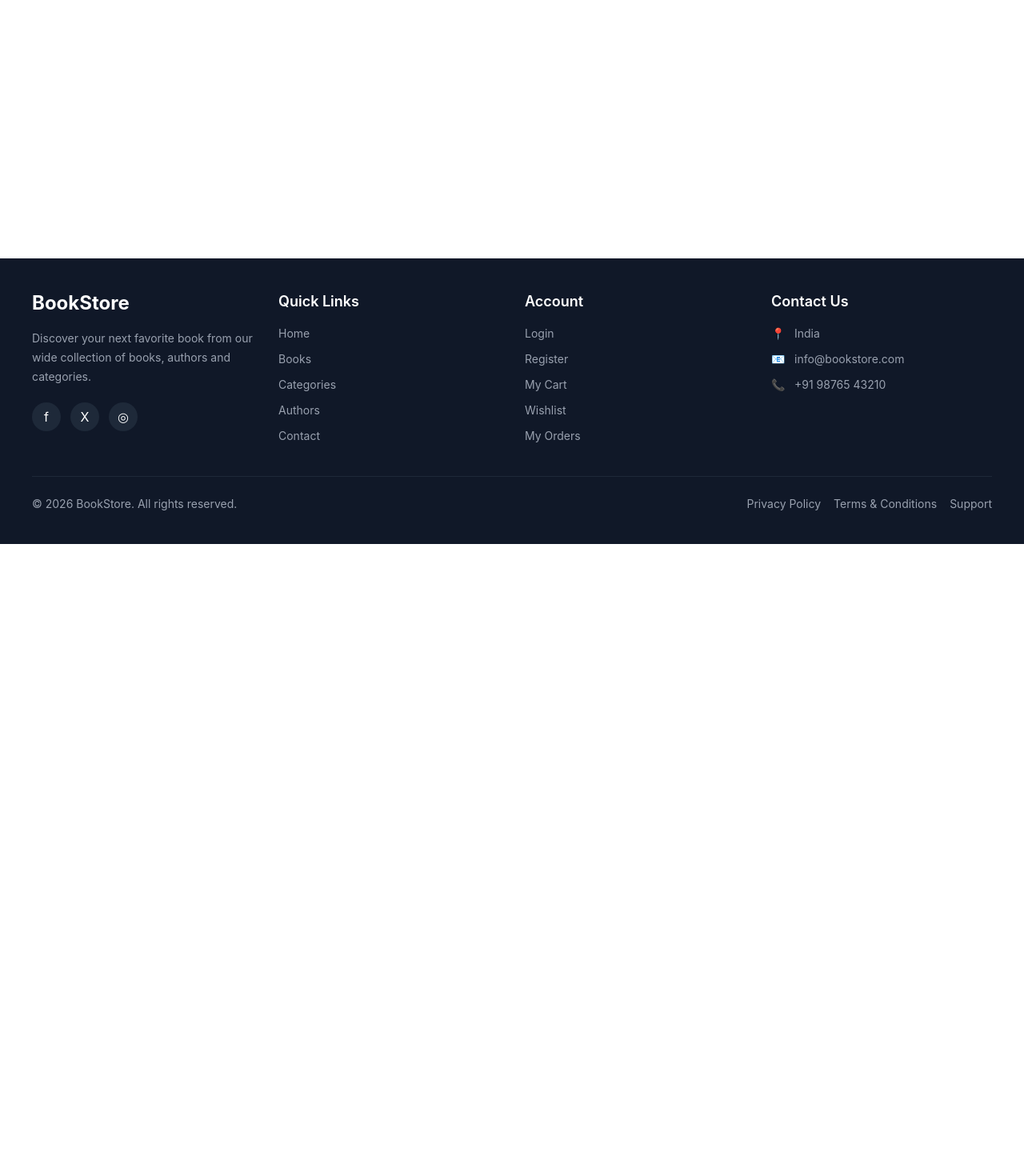
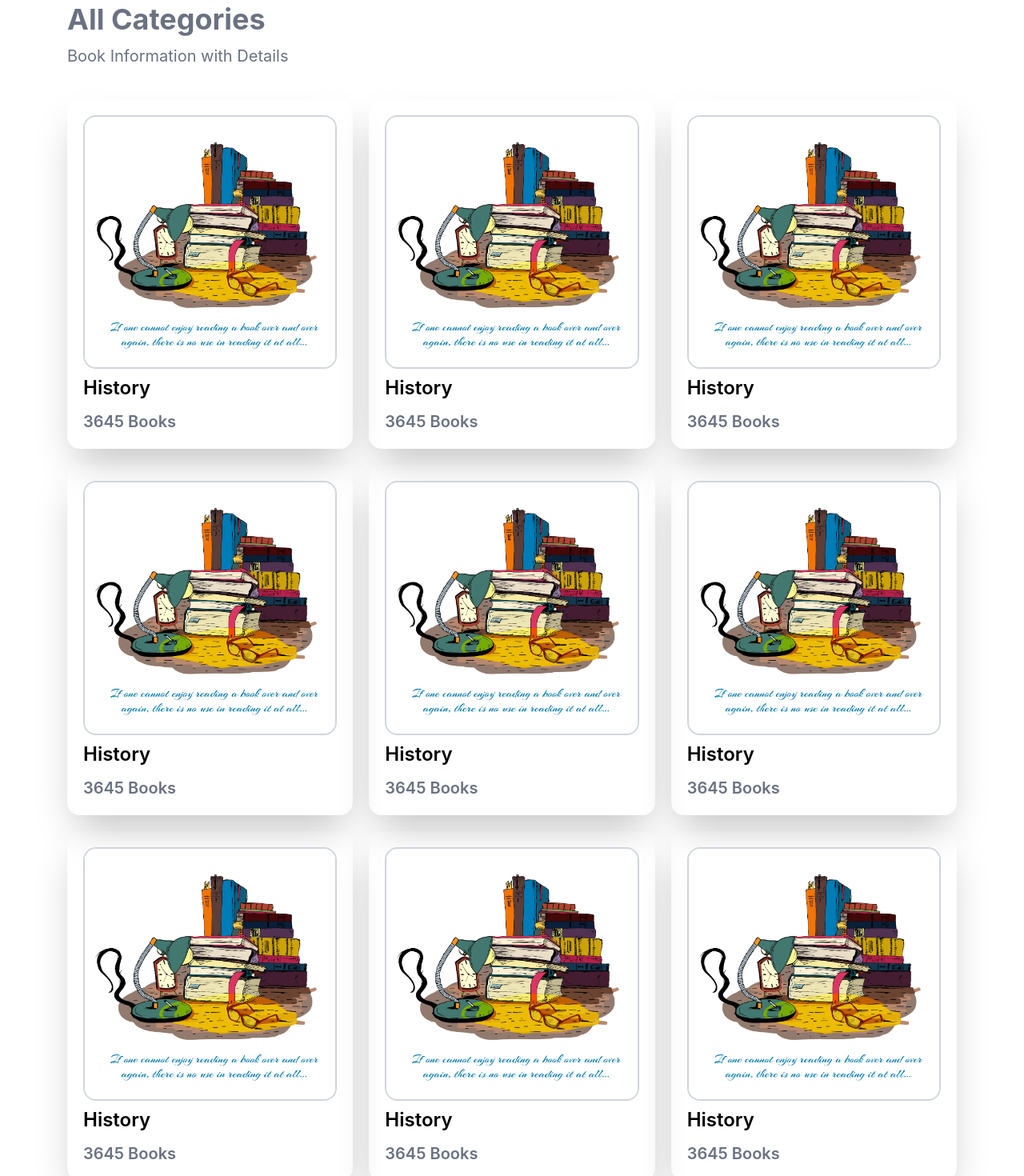
Before and after one commit to Sachinyadavsk/book-library-store, a React app: page /categories in a window 1280 px wide. Shown: the part 120-1590 px from the top of the page at 80% size. Before the commit the page ends 800 px from the top, so only its background shows below. Built offline with nearby package versions, Linux system fonts and the light colour scheme; the HTML template or start-up script is replaced by a standard one.

Commit message:
category content update

```diff
--- a/src/pages/website/Authors.jsx
+++ b/src/pages/website/Authors.jsx
@@ -6,7 +6,7 @@ import authresimag3 from '../../assets/authers3.jpg';
 const Authors = () => {
   return (
     <div className='max-w-7xl mx-auto py-10 px-8'>
-      <div className="max-w-3xl mx-auto text-center">
+      <div className="max-w-4xl mx-auto">
         <h3 className='text-3xl text-gray-600 font-semibold'>Authors Publications</h3>
         <p className='text-lg text-gray-500 my-2'>Authors list and wih relation the books name</p>
       </div>
--- a/src/pages/website/Categories.jsx
+++ b/src/pages/website/Categories.jsx
@@ -1,10 +1,85 @@
-import React from 'react'
+import React from 'react';
+import catimage from '../../assets/cat.jpg';
 
 const Categories = () => {
   return (
-    <div>
+    <section className="max-w-full mx-auto py-10 px-4">
+      <div className="max-w-6xl mx-auto py-5 px-5">
+        <h6 className='text-4xl text-gray-500 font-bold'>All Categories</h6>
+        <p className='text-xl text-gray-500 mt-3'>Book Information with Details</p>
+      </div>
 
-    </div>
+      {/* all get list categories */}
+      <div className="max-w-6xl mx-auto py-5 px-5">
+        <div className="grid lg:grid-cols-3 gap-5">
+          <div className="">
+            <div className="shadow-2xl px-5 py-5 rounded-2xl">
+              <img src={catimage} alt="" className='object-center border-2 border-gray-300 rounded-2xl' />
+              <h3 className='text-2xl font-semibold mt-2'>History</h3>
+              <p className='text-xl font-semibold text-gray-500 mt-3'>3645 Books</p>
+            </div>
+          </div>
+          <div className="">
+            <div className="shadow-2xl px-5 py-5 rounded-2xl">
+              <img src={catimage} alt="" className='object-center border-2 border-gray-300 rounded-2xl' />
+              <h3 className='text-2xl font-semibold mt-2'>History</h3>
+              <p className='text-xl font-semibold text-gray-500 mt-3'>3645 Books</p>
+            </div>
+          </div>
+          <div className="">
+            <div className="shadow-2xl px-5 py-5 rounded-2xl">
+              <img src={catimage} alt="" className='object-center border-2 border-gray-300 rounded-2xl' />
+              <h3 className='text-2xl font-semibold mt-2'>History</h3>
+              <p className='text-xl font-semibold text-gray-500 mt-3'>3645 Books</p>
+            </div>
+          </div>
+          <div className="">
+            <div className="shadow-2xl px-5 py-5 rounded-2xl">
+              <img src={catimage} alt="" className='object-center border-2 border-gray-300 rounded-2xl' />
+              <h3 className='text-2xl font-semibold mt-2'>History</h3>
+              <p className='text-xl font-semibold text-gray-500 mt-3'>3645 Books</p>
+            </div>
+          </div>
+          <div className="">
+            <div className="shadow-2xl px-5 py-5 rounded-2xl">
+              <img src={catimage} alt="" className='object-center border-2 border-gray-300 rounded-2xl' />
+              <h3 className='text-2xl font-semibold mt-2'>History</h3>
+              <p className='text-xl font-semibold text-gray-500 mt-3'>3645 Books</p>
+            </div>
+          </div>
+          <div className="">
+            <div className="shadow-2xl px-5 py-5 rounded-2xl">
+              <img src={catimage} alt="" className='object-center border-2 border-gray-300 rounded-2xl' />
+              <h3 className='text-2xl font-semibold mt-2'>History</h3>
+              <p className='text-xl font-semibold text-gray-500 mt-3'>3645 Books</p>
+            </div>
+          </div>
+          <div className="">
+            <div className="shadow-2xl px-5 py-5 rounded-2xl">
+              <img src={catimage} alt="" className='object-center border-2 border-gray-300 rounded-2xl' />
+              <h3 className='text-2xl font-semibold mt-2'>History</h3>
+              <p className='text-xl font-semibold text-gray-500 mt-3'>3645 Books</p>
+            </div>
+          </div>
+          <div className="">
+            <div className="shadow-2xl px-5 py-5 rounded-2xl">
+              <img src={catimage} alt="" className='object-center border-2 border-gray-300 rounded-2xl' />
+              <h3 className='text-2xl font-semibold mt-2'>History</h3>
+              <p className='text-xl font-semibold text-gray-500 mt-3'>3645 Books</p>
+            </div>
+          </div>
+          <div className="">
+            <div className="shadow-2xl px-5 py-5 rounded-2xl">
+              <img src={catimage} alt="" className='object-center border-2 border-gray-300 rounded-2xl' />
+              <h3 className='text-2xl font-semibold mt-2'>History</h3>
+              <p className='text-xl font-semibold text-gray-500 mt-3'>3645 Books</p>
+            </div>
+          </div>
+
+
+        </div>
+      </div>
+    </section>
   )
 }
 
--- a/src/pages/website/Contact.jsx
+++ b/src/pages/website/Contact.jsx
@@ -10,7 +10,8 @@ const Contact = () => {
         <p className='text-xl text-gray-500 mt-3'>Information with query get</p>
       </div>
       <div className="max-w-6xl mx-auto py-5 px-5">
-        <div className="grid lg:grid-cols-2 gap-10">
+        <div className="grid lg:grid-cols-2 gap-30">
+          {/* query form  */}
           <div className="">
             <div className="shadow-2xl py-5 px-5">
               <form action="" method="post">
@@ -32,6 +33,8 @@ const Contact = () => {
               </form>
             </div>
           </div>
+
+          {/* email, location contact number */}
           <div className="">
             <div className="flex gap-10">
               <div className=""> <FontAwesomeIcon icon={faMailForward} className='text-blue-500 rounded-2xl object-cover border-2 p-4' /></div>
@@ -39,11 +42,15 @@ const Contact = () => {
                 <h6>Email</h6>
                 <p>book@gmail.com</p>
               </div>
+            </div>
+            <div className="flex gap-10 mt-10">
               <div className=""> <FontAwesomeIcon icon={faPhone} className='text-blue-500 rounded-2xl object-cover border-2 p-4' /></div>
               <div className="">
                 <h6>Phone</h6>
                 <p>411-54545-5745</p>
               </div>
+            </div>
+            <div className="flex gap-10 mt-10">
               <div className=""><FontAwesomeIcon icon={faLocation} className='text-blue-500 rounded-2xl object-cover border-2 p-4' /></div>
               <div className="">
                 <h6>Address</h6>
```
Also changed, not shown: src/assets/cat.jpg (added).
